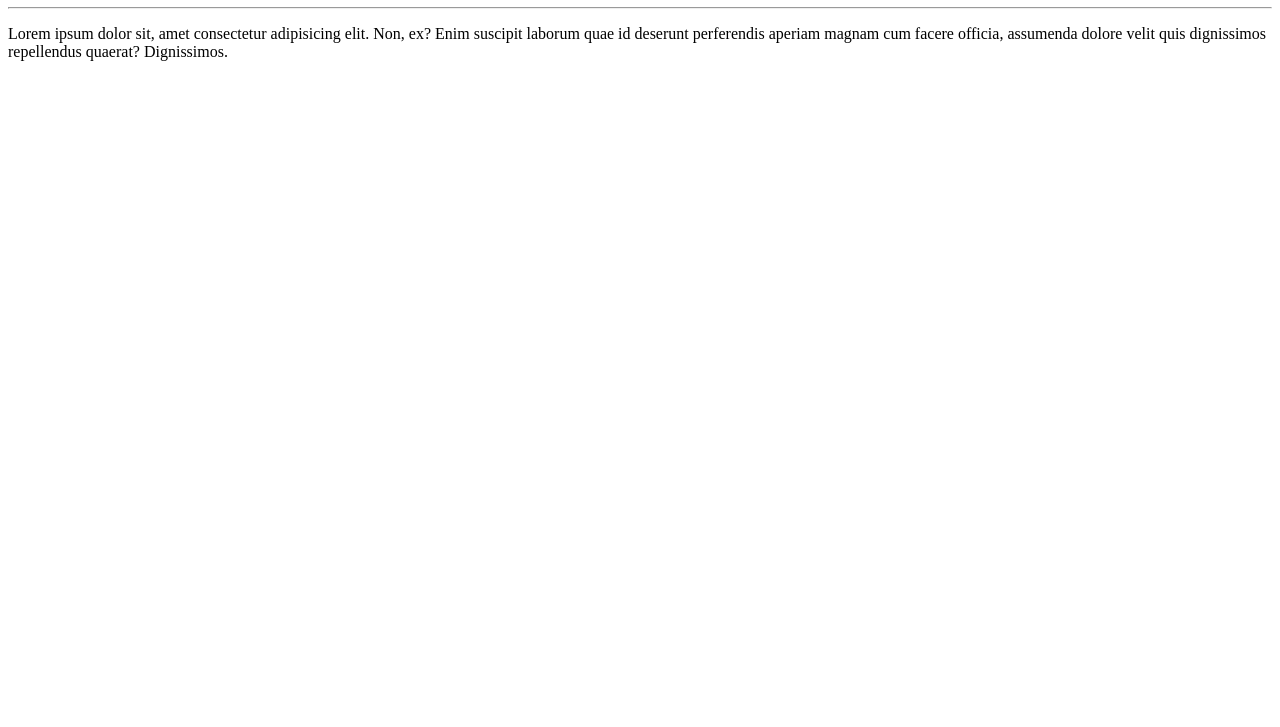
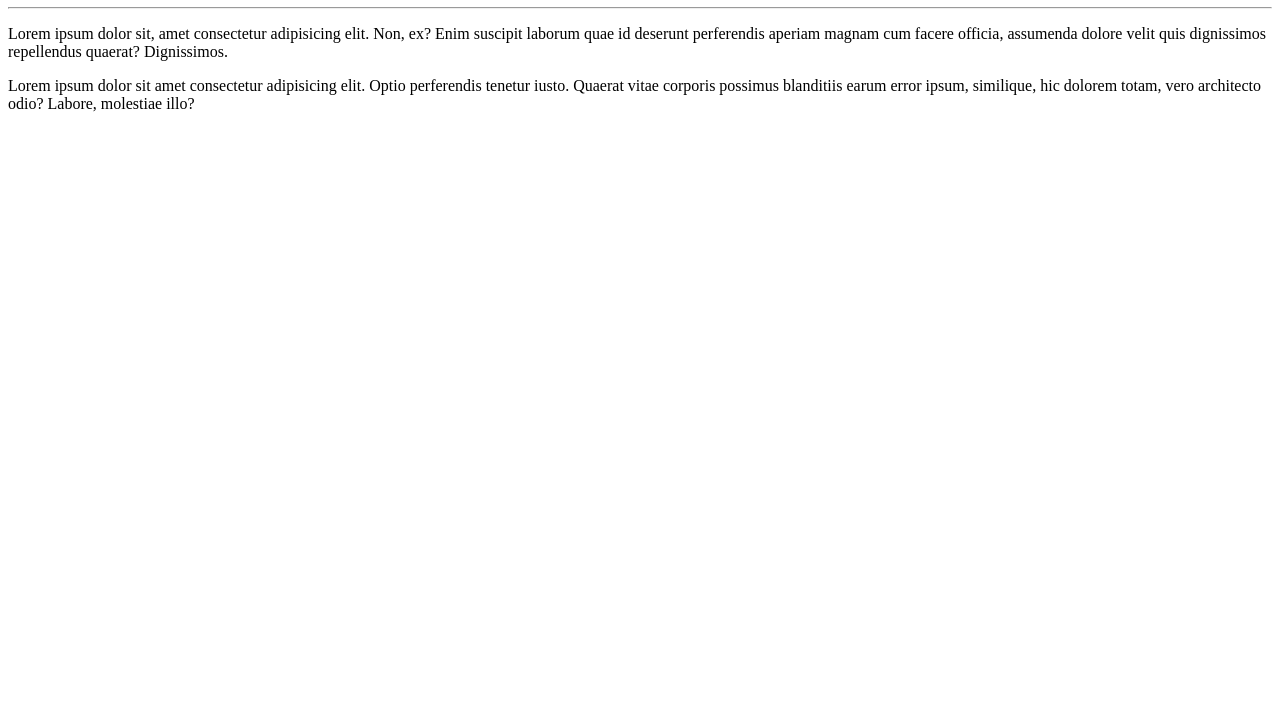
Before and after one commit to brunohagen/Ola-Mundo, a plain HTML site: page site-exemplo/index.html in a window 1280 px wide. Shown: the part 73-800 px from the top of the page. Drawn offline with Linux system fonts and the light colour scheme.

Commit message:
adicionei um parágrafo

```diff
--- a/site-exemplo/index.html
+++ b/site-exemplo/index.html
@@ -10,5 +10,6 @@
     <h1>Olá, Mundo!</h1>
     <hr>
     <p>Lorem ipsum dolor sit, amet consectetur adipisicing elit. Non, ex? Enim suscipit laborum quae id deserunt perferendis aperiam magnam cum facere officia, assumenda dolore velit quis dignissimos repellendus quaerat? Dignissimos.</p>
+    <p>Lorem ipsum dolor sit amet consectetur adipisicing elit. Optio perferendis tenetur iusto. Quaerat vitae corporis possimus blanditiis earum error ipsum, similique, hic dolorem totam, vero architecto odio? Labore, molestiae illo?</p>
 </body>
 </html>
```
